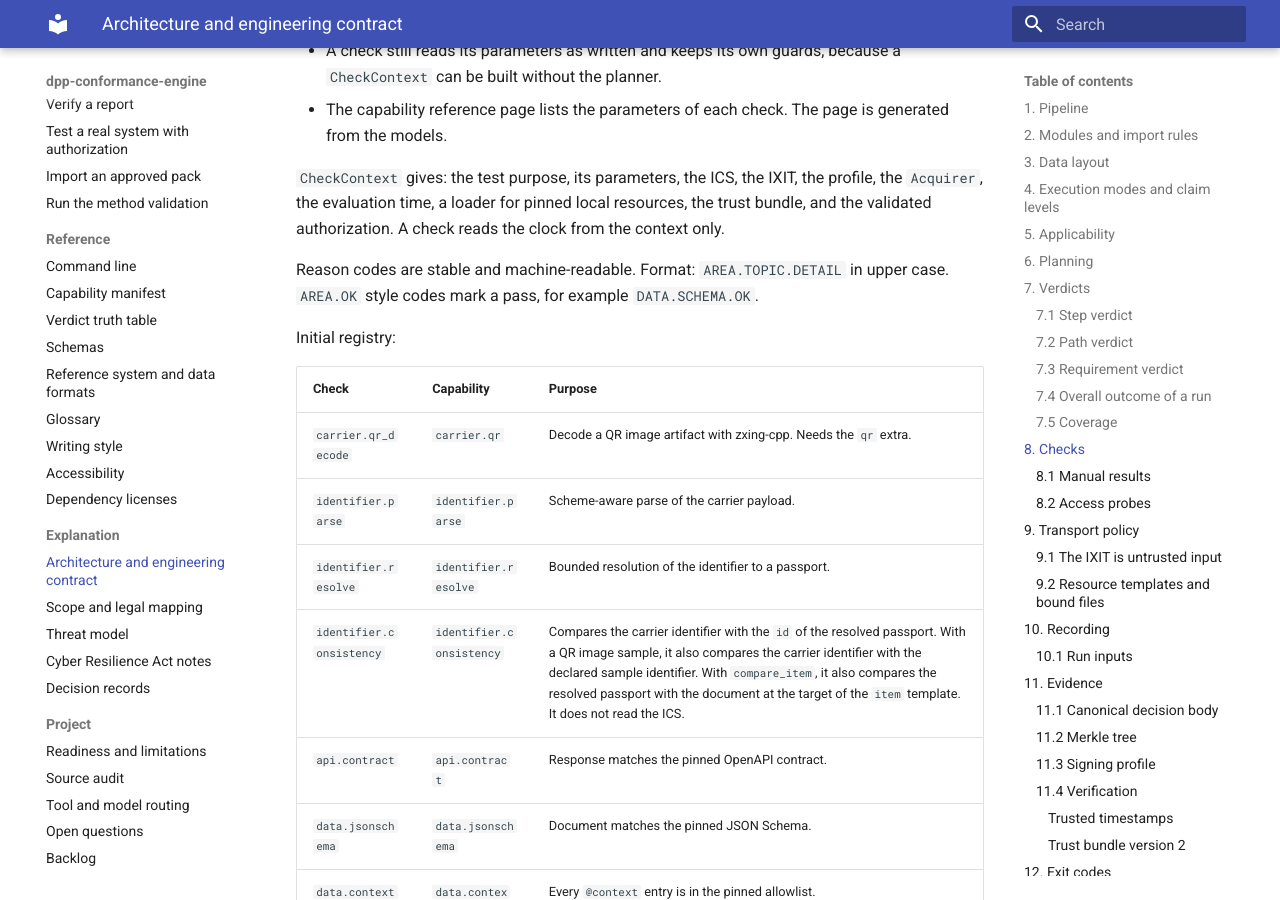
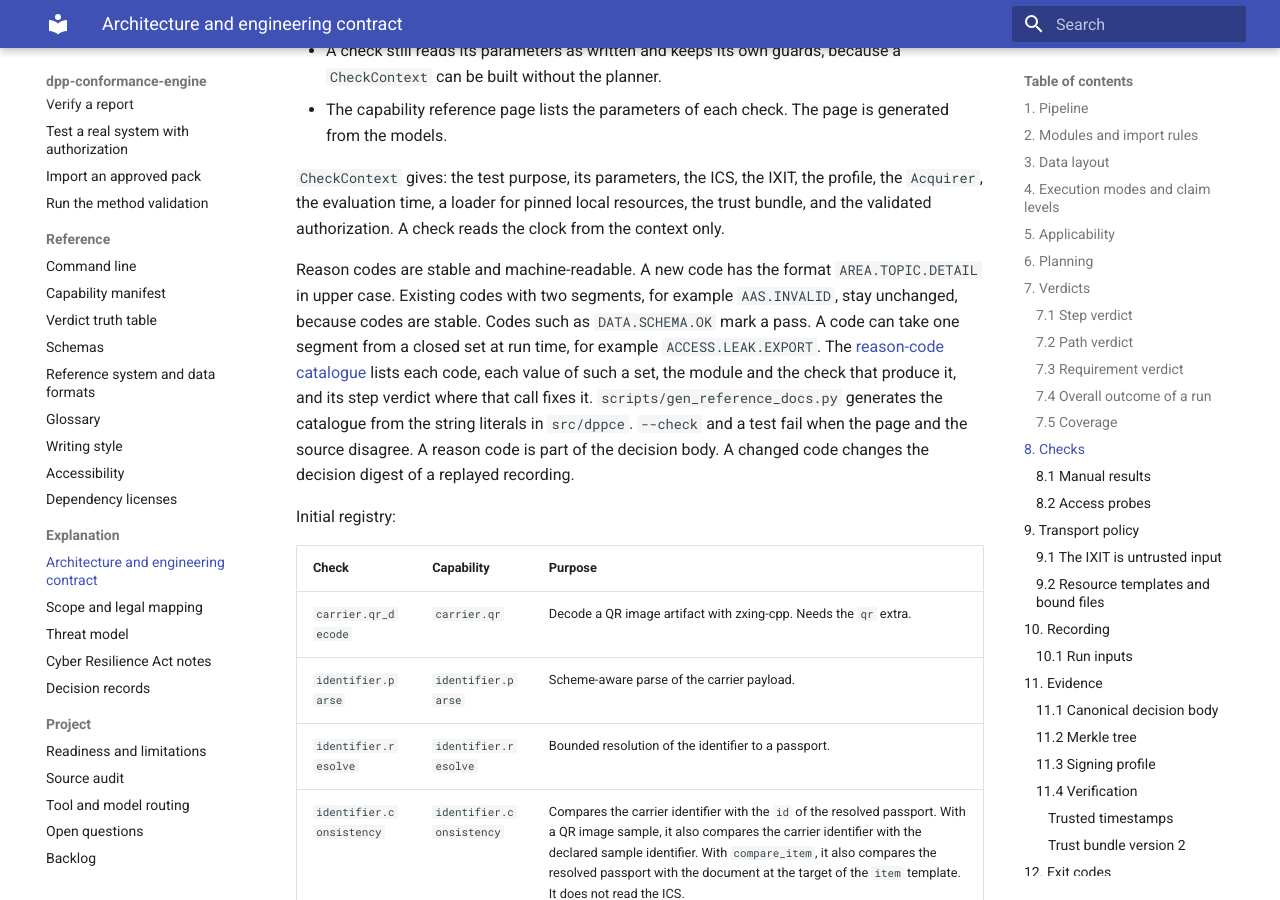
Before and after one commit to hadijannat/dpp-conformance-engine, an MkDocs documentation site: the page built from docs/explanation/architecture.md, in a window 1280 px wide and 900 px high, scrolled down 9550 px. Built offline with MkDocs 1.6.1 and Material for MkDocs 9.7.7, drawn with Linux system fonts in a browser that asks for light colours; the version menu is left out.

Commit message:
docs(architecture): state the reason-code format rule and link the catalogue
New codes keep AREA.TOPIC.DETAIL. Existing two-segment codes stay unchanged.
Section 8 links the generated reason-code catalogue and states how it stays current.
Owner authorization of 2026-10-18 for T1 contract packages.

Co-Authored-By: Claude Opus 5.5 <noreply@anthropic.com>

```diff
--- a/docs/explanation/architecture.md
+++ b/docs/explanation/architecture.md
@@ -320,8 +320,17 @@ declares the empty model.
 `Acquirer`, the evaluation time, a loader for pinned local resources, the trust bundle, and the
 validated authorization. A check reads the clock from the context only.
 
-Reason codes are stable and machine-readable. Format: `AREA.TOPIC.DETAIL` in upper case.
-`AREA.OK` style codes mark a pass, for example `DATA.SCHEMA.OK`.
+Reason codes are stable and machine-readable. A new code has the format `AREA.TOPIC.DETAIL`
+in upper case. Existing codes with two segments, for example `AAS.INVALID`, stay unchanged,
+because codes are stable.
+Codes such as `DATA.SCHEMA.OK` mark a pass.
+A code can take one segment from a closed set at run time, for example `ACCESS.LEAK.EXPORT`.
+The [reason-code catalogue](../reference/reason-codes.md) lists each code, each value of such a
+set, the module and the check that produce it, and its step verdict where that call fixes it.
+`scripts/gen_reference_docs.py` generates the catalogue from the string literals in `src/dppce`.
+`--check` and a test fail when the page and the source disagree.
+A reason code is part of the decision body. A changed code changes the decision digest of a
+replayed recording.
 
 Initial registry:
 
```
